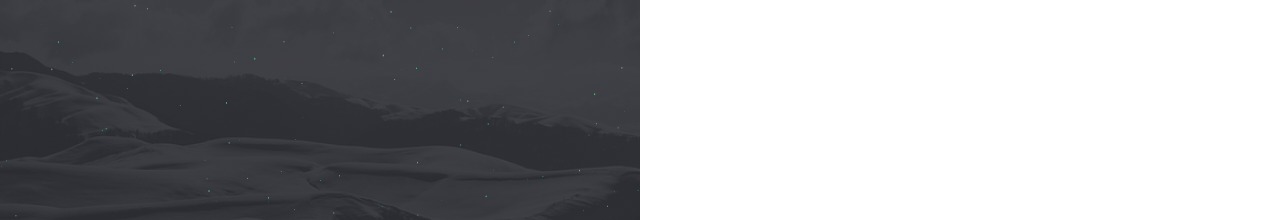
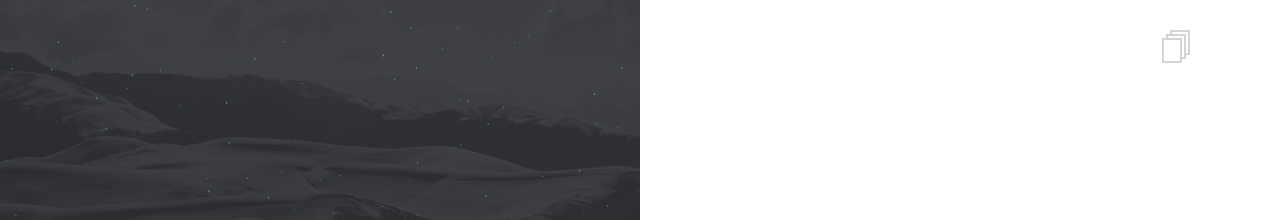
Before and after one commit to CodeHopperNL/codehopper.nl, a Jekyll site: the page built from index.md, in a window 1280 px wide. Shown: the top 220 px of the page. Built offline with Jekyll 4.4.1, drawn with Linux system fonts in a browser that asks for light colours.

Commit message:
Added link to the blog

```diff
--- a/_layouts/home.html
+++ b/_layouts/home.html
@@ -24,6 +24,7 @@
         </div>
 
         <div class="block-right">
+            <a href="/posts.html" title="posts" class="posts-menu-icon"></a>
             <div class="content">
                 <div class="about-info">
                     {{ content }}
```
